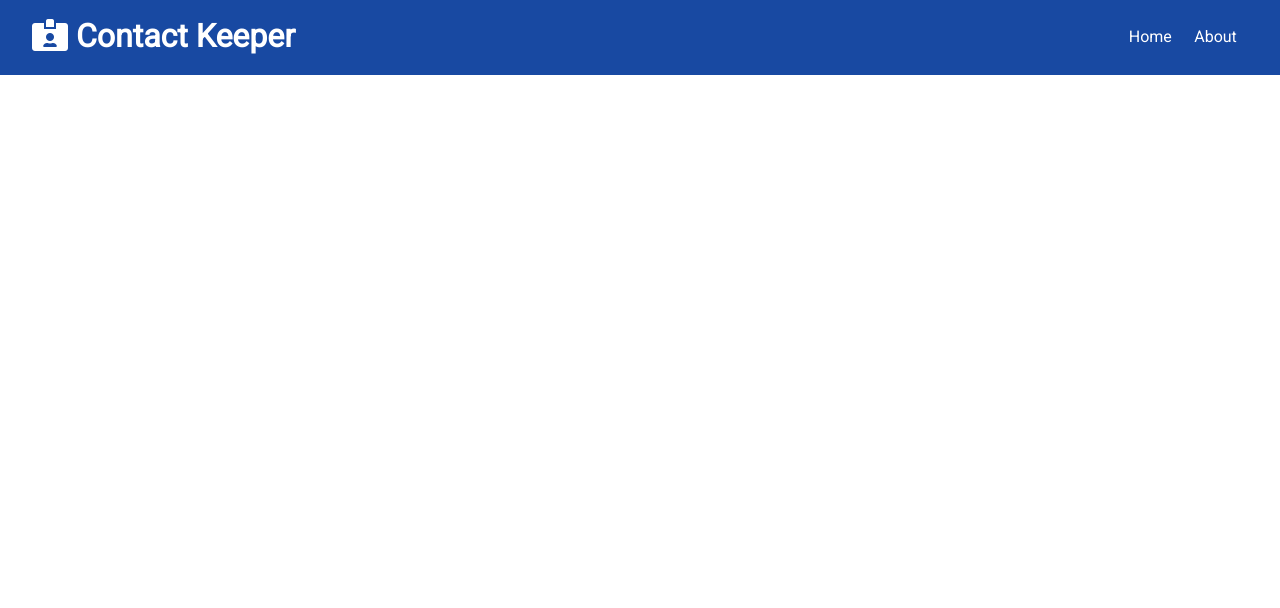
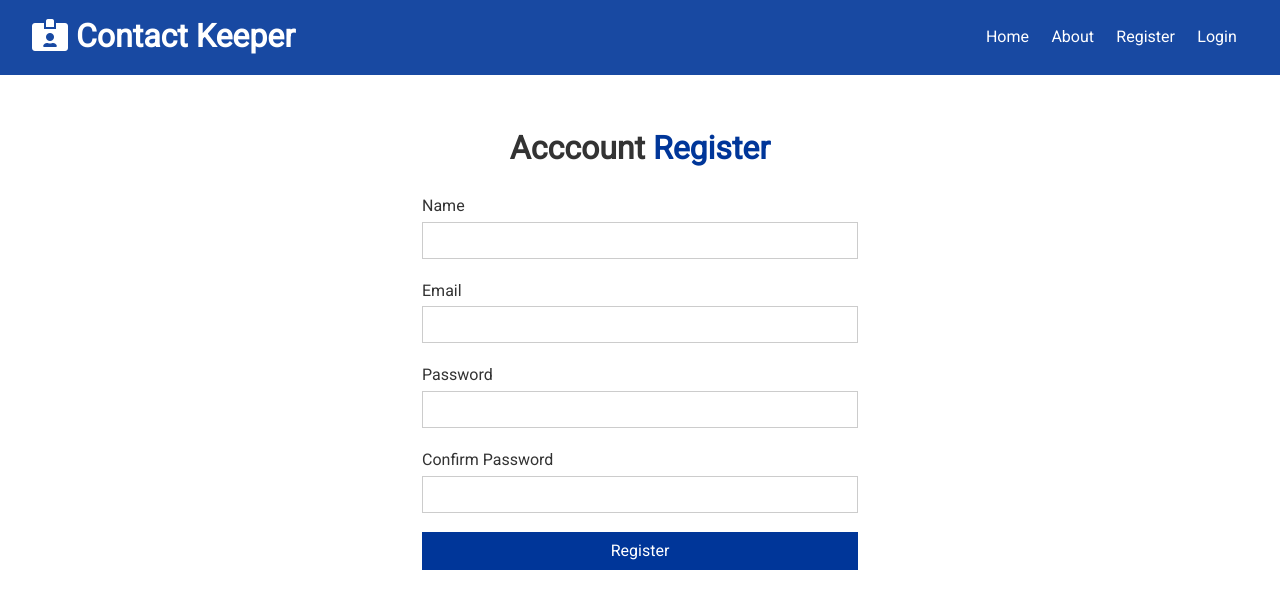
Before and after one commit to NColusso/contact-keeper, a React (Create React App) app in the folder client/: page /register in a window 1280 px wide. Shown: the top 608 px of the page. Built offline with nearby package versions, Linux system fonts and the light colour scheme.

Commit message:
Feature: Login and register pages and added to nav

```diff
--- a/client/src/App.js
+++ b/client/src/App.js
@@ -3,8 +3,12 @@
 import Navbar from "./components/layout/NavBar";
 import Home from "./components/pages/Home";
 import About from "./components/pages/About";
+import Register from "./components/auth/Register";
+import Login from "./components/auth/Login";
+
 import ContactState from "./context/contact/ContactState";
 import AuthState from "./context/auth/AuthState";
+
 import "./App.css";
 
 const App = () => {
@@ -18,6 +22,8 @@
               <Switch>
                 <Route exact path="/" component={Home} />
                 <Route exact path="/about" component={About} />
+                <Route exact path="/register" component={Register} />
+                <Route exact path="/login" component={Login} />
               </Switch>
             </div>
           </>
--- /dev/null
+++ b/client/src/components/auth/Login.js
@@ -0,0 +1,47 @@
+import { useState } from "react";
+
+const Login = () => {
+  const [user, setUser] = useState({
+    email: "",
+    password: "",
+  });
+
+  const { email, password } = user;
+
+  const onChange = (e) => setUser({ ...user, [e.target.name]: e.target.value });
+
+  const onSubmit = (e) => {
+    e.preventDefault();
+    console.log("Login submit");
+  };
+
+  return (
+    <div className="form-container">
+      <h1>
+        Account <span className="text-primary">Login</span>
+      </h1>
+      <form onSubmit={onSubmit}>
+        <div className="form-group">
+          <label htmlFor="email">Email</label>
+          <input type="email" name="email" value={email} onChange={onChange} />
+        </div>
+        <div className="form-group">
+          <label htmlFor="password">Password</label>
+          <input
+            type="password"
+            name="password"
+            value={password}
+            onChange={onChange}
+          />
+        </div>
+        <input
+          type="submit"
+          value="Login"
+          className="btn btn-block btn-primary"
+        />
+      </form>
+    </div>
+  );
+};
+
+export default Login;
--- /dev/null
+++ b/client/src/components/auth/Register.js
@@ -0,0 +1,62 @@
+import { useState } from "react";
+
+const Register = () => {
+  const [user, setUser] = useState({
+    name: "",
+    email: "",
+    password: "",
+    password2: "",
+  });
+
+  const { name, email, password, password2 } = user;
+
+  const onChange = (e) => setUser({ ...user, [e.target.name]: e.target.value });
+
+  const onSubmit = (e) => {
+    e.preventDefault();
+    console.log("Register submit");
+  };
+
+  return (
+    <div className="form-container">
+      <h1>
+        Acccount <span className="text-primary">Register</span>
+      </h1>
+      <form onSubmit={onSubmit}>
+        <div className="form-group">
+          <label htmlFor="name">Name</label>
+          <input type="text" name="name" value={name} onChange={onChange} />
+        </div>
+        <div className="form-group">
+          <label htmlFor="email">Email</label>
+          <input type="email" name="email" value={email} onChange={onChange} />
+        </div>
+        <div className="form-group">
+          <label htmlFor="password">Password</label>
+          <input
+            type="password"
+            name="password"
+            value={password}
+            onChange={onChange}
+          />
+        </div>
+        <div className="form-group">
+          <label htmlFor="password2">Confirm Password</label>
+          <input
+            type="password"
+            name="password2"
+            value={password2}
+            onChange={onChange}
+          />
+        </div>
+        <input
+          type="submit"
+          value="Register"
+          className="btn btn-block btn-primary"
+        />
+      </form>
+    </div>
+  );
+};
+
+export default Register;
--- a/client/src/components/layout/NavBar.js
+++ b/client/src/components/layout/NavBar.js
@@ -12,6 +12,8 @@
         <li>
           <Link to="/">Home</Link>
           <Link to="/about">About</Link>
+          <Link to="/register">Register</Link>
+          <Link to="/login">Login</Link>
         </li>
       </ul>
     </div>
```
